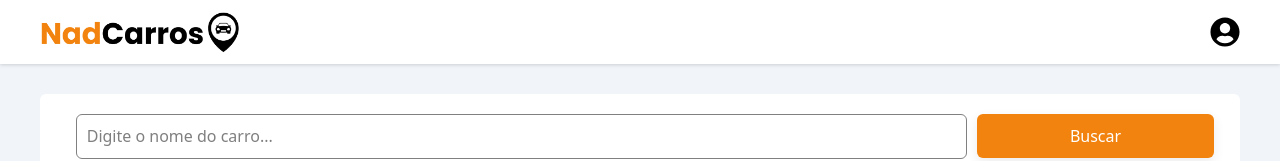
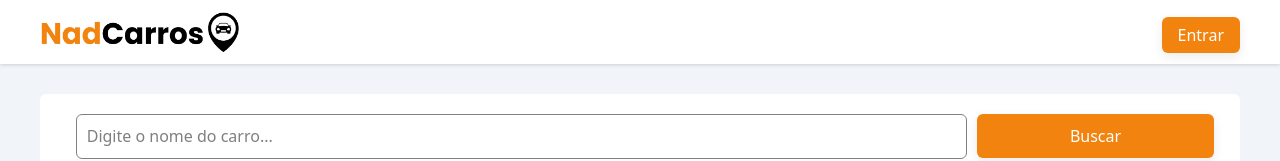
Before and after one commit to nadsonsousa95/NadCarros, a React (Vite) app: page / in a window 1280 px wide. Shown: the top 161 px of the page. Built offline with nearby package versions, Linux system fonts and the light colour scheme; no server answers.

Commit message:
feat: protegendo rotas de usuário

```diff
--- a/src/App.tsx
+++ b/src/App.tsx
@@ -9,6 +9,7 @@ import {CarDetail} from './pages/car'
 import { NewCar } from './pages/dashboard/new'
 
 import {Layout} from './components/layout'
+import {Private} from './routes/Privates'
 
 
 function App() {
@@ -17,9 +18,9 @@ function App() {
       <Routes>
         <Route path="/" element={<Layout />}>
           <Route index element={<Home />} />
-          <Route path="/car:id" element={<CarDetail />} />
-          <Route path="/dashboard" element={<Dashboard />} />
-          <Route path="/dashboard/new" element={<NewCar />} />
+          <Route path="/car/:id" element={<CarDetail />} />
+          <Route path="/dashboard" element={<Private><Dashboard /></Private>} />
+          <Route path="/dashboard/new" element={<Private><NewCar /></Private>} />
         </Route>
 
         <Route path="/login" element={<Login />} />
--- a/src/components/header/index.tsx
+++ b/src/components/header/index.tsx
@@ -1,13 +1,12 @@
-
+import {useContext} from 'react'
+import {AuthContext} from '../../contexts/AuthContext'
 import { Link } from 'react-router-dom'
 import './style.css'
 import { FaUserCircle } from "react-icons/fa";
 import NadCarros from '../../assets/logo/NadCarros.png';
 
 export function Header() {
-  const signed = true;
-  const loadingAuth = false;
-
+  const {signed, loadingAuth} = useContext(AuthContext)
 
   return (
     <div className='w-full flex items-center bg-white h-16 drop-shadow justify-center'>
--- a/src/contexts/AuthContext.tsx
+++ b/src/contexts/AuthContext.tsx
@@ -35,11 +35,13 @@ function AuthProvider({children}: IAuthProviderProps){
                     email : user?.email
                 })
                 setLoadingAuth(false)
+                console.log('AuthContext - Usuário logado:');
             }
             else{
                 //nao tem usuario logado
                 setUser(null)
                 setLoadingAuth(false)
+                console.log('AuthContext - Nenhum usuário logado');
             }
         })
         return()=>{
--- /dev/null
+++ b/src/routes/Privates.tsx
@@ -0,0 +1,23 @@
+import type { ReactNode } from "react";
+import { useContext } from "react";
+import { AuthContext } from "../contexts/AuthContext";
+import { Navigate } from "react-router-dom";
+
+interface IPrivateProps {
+  children: ReactNode;
+}
+
+export function Private({ children }: IPrivateProps) {
+  const { signed, loadingAuth } = useContext(AuthContext);
+
+  if (loadingAuth) {
+    return <div>Carregando...</div>;
+  }
+
+  if (!signed) {
+    console.log('Private.tsx - Redirecionando para /login...');
+    return <Navigate to="/login" replace />;
+  }
+
+  return <>{children}</>;
+}
```
